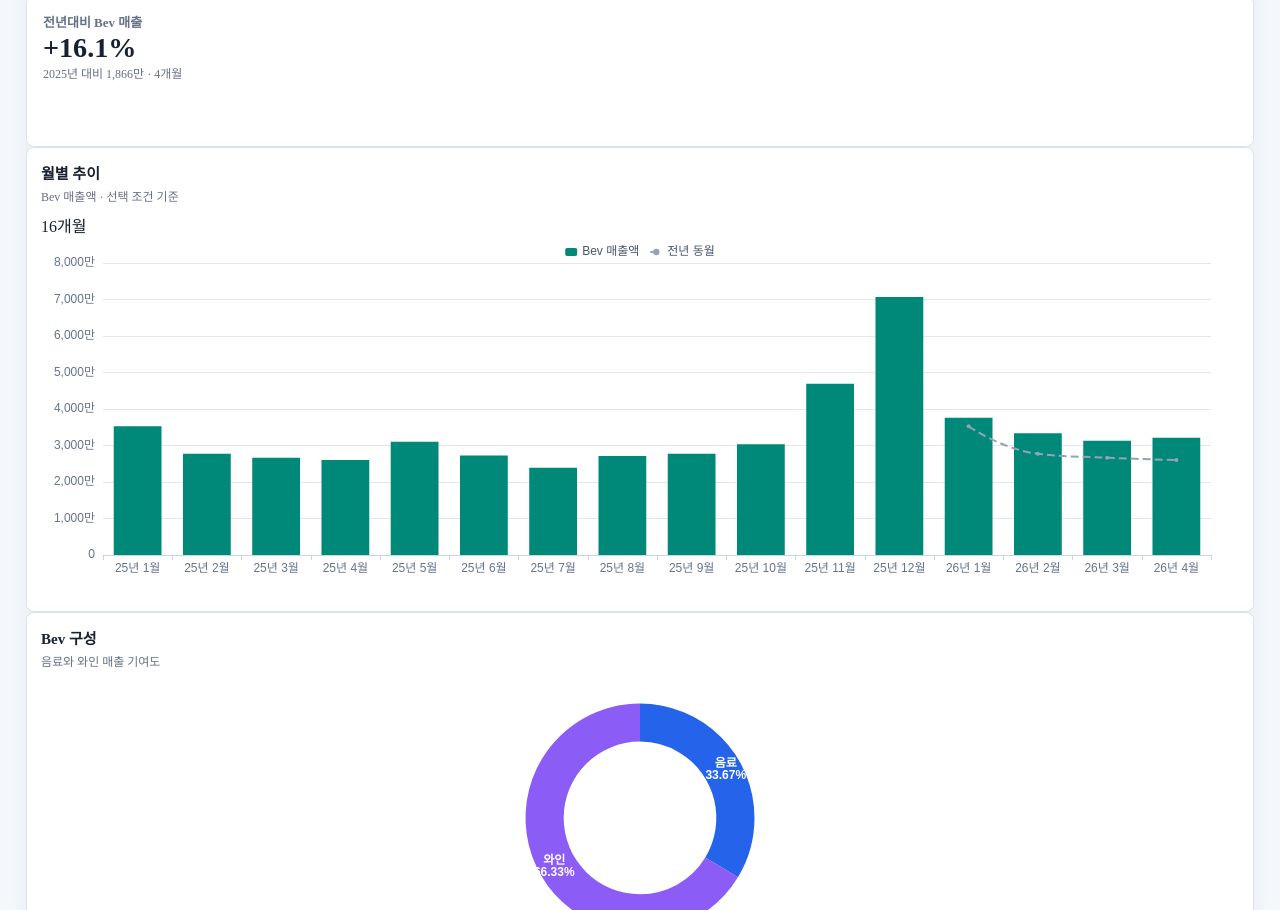
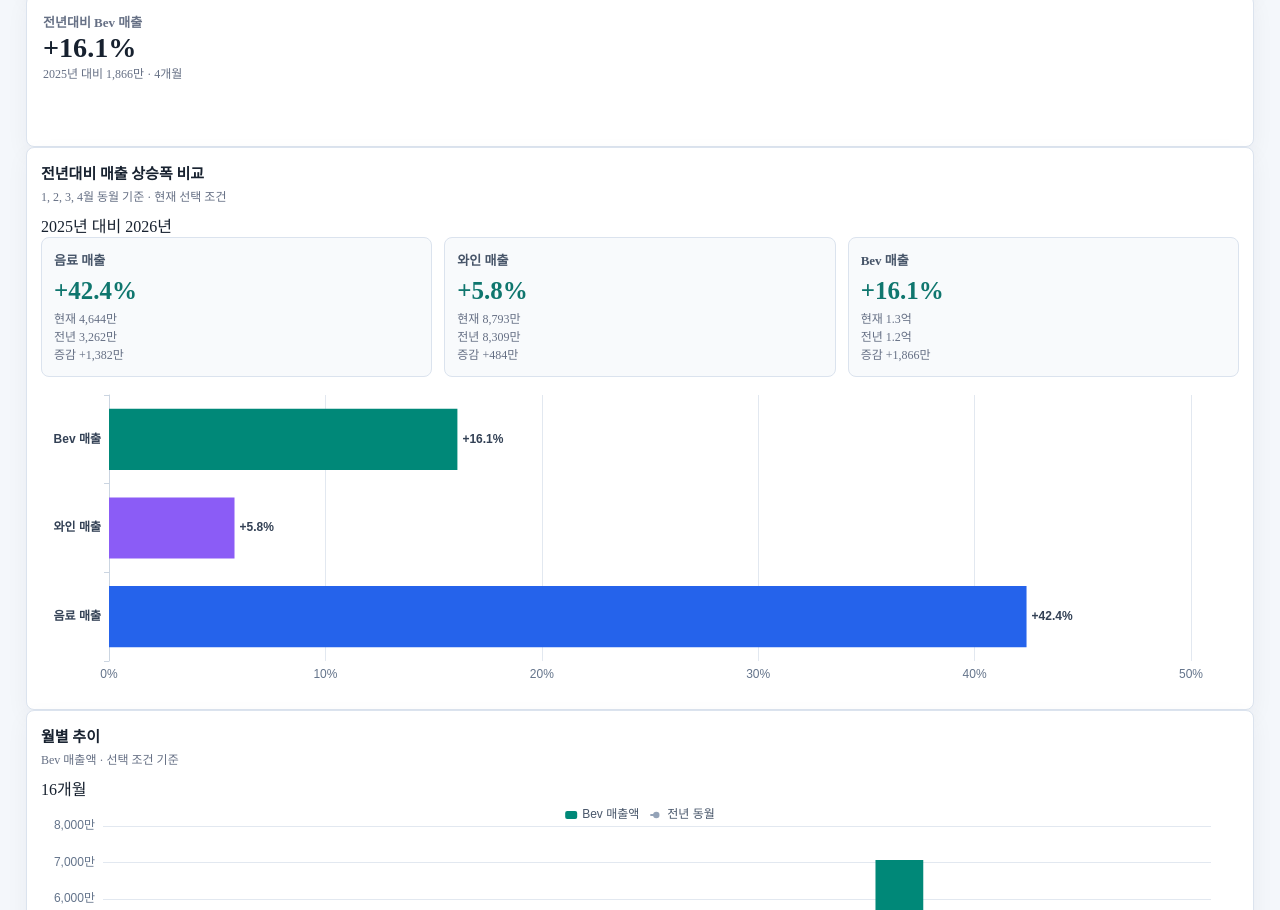
Before and after one commit to Junseong-h/aria-pnl-dashboard, a plain HTML site: page index.html in a window 1280 px wide. Shown: the part 748-1658 px from the top of the page. Drawn offline with nearby package versions, Linux system fonts and the light colour scheme.

Commit message:
Add files via upload

```diff
--- a/index.html
+++ b/index.html
@@ -119,6 +119,39 @@
       height: 318px;
     }
 
+    .yoy-grid {
+      display: grid;
+      grid-template-columns: repeat(3, minmax(0, 1fr));
+      gap: 12px;
+    }
+
+    .yoy-item {
+      border: 1px solid var(--dash-line);
+      border-radius: 8px;
+      padding: 12px;
+      background: #f8fafc;
+    }
+
+    .yoy-item-title {
+      font-size: 13px;
+      color: #475569;
+      font-weight: 750;
+      margin-bottom: 8px;
+    }
+
+    .yoy-item-rate {
+      font-size: 25px;
+      line-height: 1.15;
+      font-weight: 850;
+      margin-bottom: 4px;
+    }
+
+    .yoy-item-detail {
+      font-size: 12px;
+      color: var(--dash-muted);
+      line-height: 1.5;
+    }
+
     .table-panel {
       padding: 0;
       overflow: hidden;
@@ -191,6 +224,10 @@
 
       .metric-value {
         white-space: normal;
+      }
+
+      .yoy-grid {
+        grid-template-columns: 1fr;
       }
     }
   </style>
@@ -294,6 +331,24 @@
               <div class="metric-label">전년대비 Bev 매출</div>
               <div class="metric-value" id="kpiYoY">-</div>
               <div class="metric-foot" id="kpiYoYFoot">동월 기준</div>
+            </div>
+          </div>
+        </section>
+
+        <section class="chart-panel mb-3">
+          <div class="d-flex flex-wrap align-items-center justify-content-between gap-2 mb-2">
+            <div>
+              <div class="chart-title">전년대비 매출 상승폭 비교</div>
+              <div class="chart-subtitle" id="yoySubtitle">음료, 와인, Bev 매출의 동월 기준 비교</div>
+            </div>
+            <span class="badge bg-green-lt" id="yoyBasis">전년도 비교</span>
+          </div>
+          <div class="row g-3">
+            <div class="col-12 col-xl-5">
+              <div class="yoy-grid" id="yoyCards"></div>
+            </div>
+            <div class="col-12 col-xl-7">
+              <div class="chart chart-sm" id="yoyChart"></div>
             </div>
           </div>
         </section>
@@ -478,6 +533,19 @@
         };
       }
 
+      function compareRevenueYearOverYear(records, baselineRecords = records) {
+        return [
+          ["drinkRevenue", "음료 매출", "#2563eb"],
+          ["wineRevenue", "와인 매출", "#8b5cf6"],
+          ["bevRevenue", "Bev 매출", "#008878"],
+        ].map(([key, label, color]) => ({
+          key,
+          label,
+          color,
+          ...compareYearOverYear(records, key, baselineRecords),
+        }));
+      }
+
       function yoyForRecord(row, records, metricKey = "bevRevenue") {
         const previous = records.find((item) => item.year === row.year - 1 && item.month === row.month);
         if (!previous || !previous[metricKey]) return null;
@@ -516,6 +584,12 @@
         if (value === null || value === undefined) return "-";
         const sign = value > 0 ? "+" : "";
         return `${sign}${formatRate(value)}`;
+      }
+
+      function formatSignedMoney(value) {
+        const number = Number(value) || 0;
+        const sign = number > 0 ? "+" : "";
+        return `${sign}${formatMoney(number)}`;
       }
 
       function formatMetric(value, key) {
@@ -669,6 +743,73 @@
         }, true);
       }
 
+      function renderYoYComparison(chart, comparisons) {
+        chart.setOption({
+          animationDuration: 350,
+          tooltip: {
+            trigger: "axis",
+            confine: true,
+            formatter: (items) => {
+              const item = comparisons[items[0].dataIndex];
+              return [
+                `<strong>${item.label}</strong>`,
+                `전년: ${formatMoney(item.previousValue)}`,
+                `현재: ${formatMoney(item.currentValue)}`,
+                `증감: ${formatSignedMoney(item.delta)}`,
+                `증감률: ${formatSignedRate(item.deltaRate)}`,
+              ].join("<br>");
+            },
+          },
+          grid: { left: 68, right: 48, top: 18, bottom: 34 },
+          xAxis: {
+            type: "value",
+            axisLabel: { formatter: "{value}%", color: "#64748b" },
+            splitLine: { lineStyle: { color: "#e2e8f0" } },
+          },
+          yAxis: {
+            type: "category",
+            data: comparisons.map((item) => item.label),
+            axisLabel: { color: "#334155", fontWeight: 700 },
+            axisLine: { lineStyle: { color: "#cbd5e1" } },
+          },
+          series: [{
+            name: "전년대비",
+            type: "bar",
+            data: comparisons.map((item) => ({
+              value: item.deltaRate === null ? 0 : Number((item.deltaRate * 100).toFixed(1)),
+              itemStyle: { color: item.delta >= 0 ? item.color : "#b91c1c" },
+            })),
+            label: {
+              show: true,
+              position: "right",
+              formatter: (params) => `${params.value > 0 ? "+" : ""}${params.value}%`,
+              color: "#334155",
+              fontWeight: 750,
+            },
+          }],
+        }, true);
+      }
+
+      function renderYoYCards(comparisons) {
+        const container = document.getElementById("yoyCards");
+        if (!container) return;
+        container.innerHTML = comparisons.map((item) => {
+          const direction = item.delta >= 0 ? "up" : "down";
+          const rateText = item.deltaRate === null ? "-" : formatSignedRate(item.deltaRate);
+          return `
+            <div class="yoy-item">
+              <div class="yoy-item-title">${item.label}</div>
+              <div class="yoy-item-rate metric-delta ${direction}">${rateText}</div>
+              <div class="yoy-item-detail">
+                현재 ${formatMoney(item.currentValue)}<br>
+                전년 ${formatMoney(item.previousValue)}<br>
+                증감 ${formatSignedMoney(item.delta)}
+              </div>
+            </div>
+          `;
+        }).join("");
+      }
+
       function renderTable(records, allRecords) {
         const body = document.getElementById("detailRows");
         if (!body) return;
@@ -703,6 +844,7 @@
         const totals = summarize(records);
         const sourceRecords = window.DashboardSourceRecords || records;
         const yoy = compareYearOverYear(records, "bevRevenue", sourceRecords);
+        const revenueYoY = compareRevenueYearOverYear(records, sourceRecords);
         setText("kpiBevRevenue", formatMoney(totals.bevRevenue));
         setText("kpiBevCost", formatMoney(totals.bevCost));
         setText("kpiBevRate", formatRate(totals.bevCostRate));
@@ -717,7 +859,11 @@
         const first = records[0];
         const last = records[records.length - 1];
         setText("activePeriod", records.length ? `${first.ym} - ${last.ym}` : "선택 데이터 없음");
-        return totals;
+        setText("yoyBasis", yoy.deltaRate === null ? "비교 불가" : `${yoy.previousYear}년 대비 ${yoy.currentYear}년`);
+        setText("yoySubtitle", yoy.deltaRate === null
+          ? "전년도 같은 월 데이터가 있어야 비교할 수 있습니다."
+          : `${yoy.comparableMonths.join(", ")}월 동월 기준 · 현재 선택 조건`);
+        return { totals, revenueYoY };
       }
 
       function applyPreset(name) {
@@ -748,6 +894,7 @@
           mix: echarts.init(document.getElementById("mixChart")),
           bar: echarts.init(document.getElementById("barChart")),
           rate: echarts.init(document.getElementById("rateChart")),
+          yoy: echarts.init(document.getElementById("yoyChart")),
         };
 
         function refresh() {
@@ -760,13 +907,15 @@
             document.getElementById("endMonth").value = String(filters.endMonth);
           }
           const records = filterRecords(data, filters);
-          const totals = updateSummary(records, filters);
+          const summary = updateSummary(records, filters);
           const metricKey = document.getElementById("metricSelect").value;
           setText("trendSubtitle", `${metricMeta[metricKey].label} · 선택 조건 기준`);
           renderTrend(charts.trend, records, metricKey);
-          renderMix(charts.mix, totals);
+          renderMix(charts.mix, summary.totals);
           renderBars(charts.bar, records);
           renderRates(charts.rate, records);
+          renderYoYCards(summary.revenueYoY);
+          renderYoYComparison(charts.yoy, summary.revenueYoY);
           renderTable(records, data);
           groupByQuarter(records);
         }
@@ -786,6 +935,7 @@
         filterRecords,
         summarize,
         compareYearOverYear,
+        compareRevenueYearOverYear,
         groupByQuarter,
         formatMoney,
         formatRate,
```
